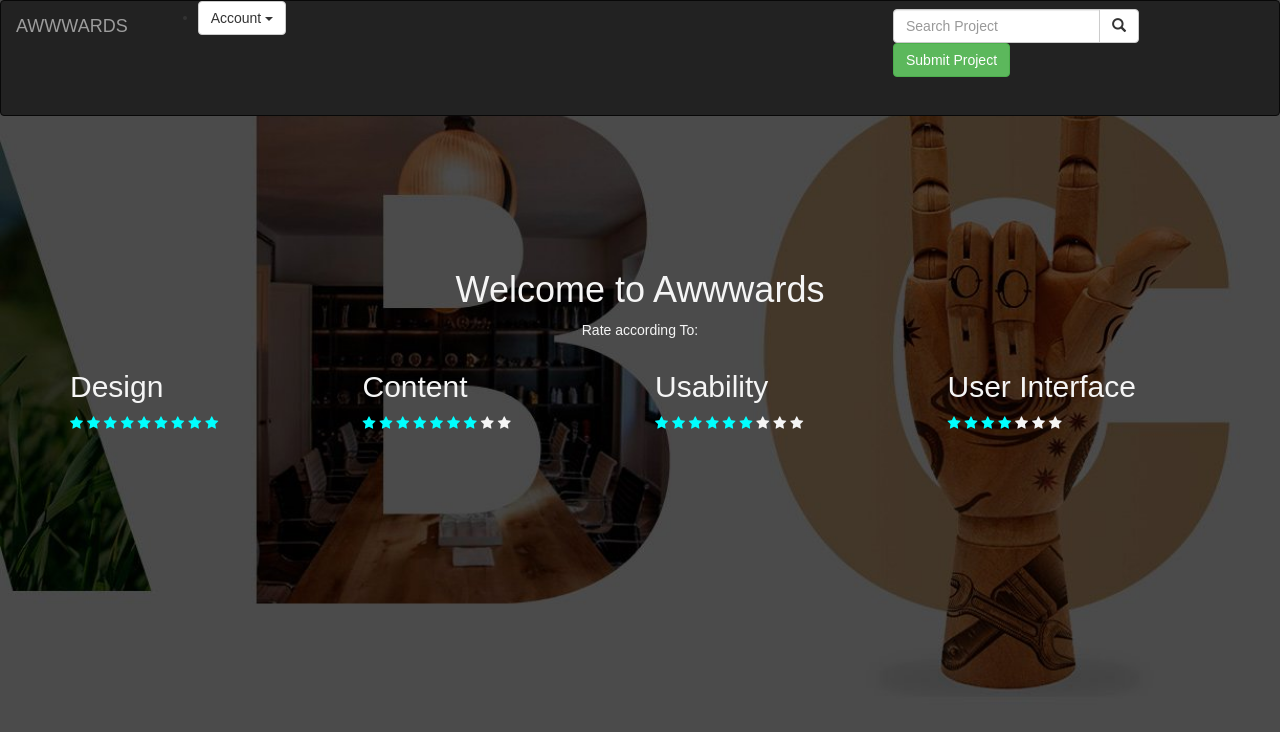
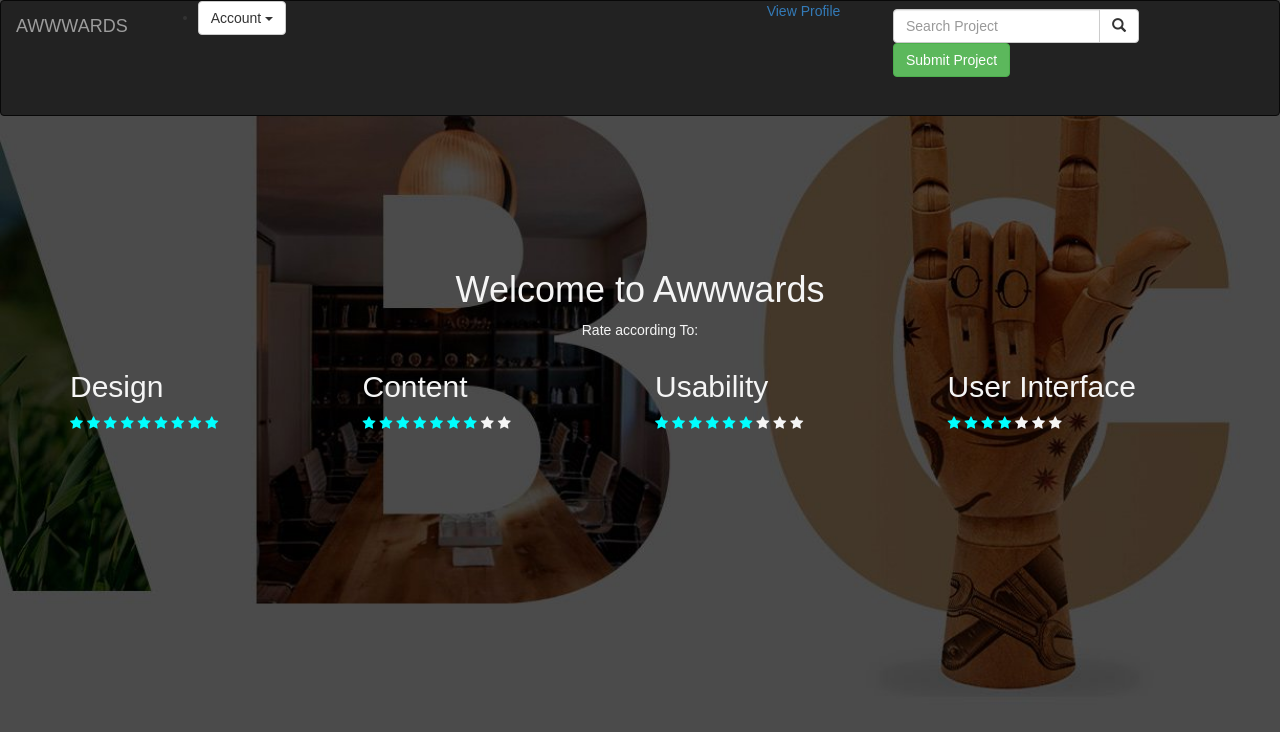
Before and after one commit to Yvonne-Ouma/awwwards, a Django app: page / in a window 1280 px wide. Shown: the top 732 px of the page. Run offline with Django 3.2, Linux system fonts and the light colour scheme; the visitor is signed in with stand-in values (Sample User, id 1); data that the repository does not hold is empty; some libraries are stand-ins or nearby versions; some web fonts are replaced.

Commit message:
made changes

```diff
--- a/gifts/templates/navbar.html
+++ b/gifts/templates/navbar.html
@@ -14,7 +14,7 @@
                 <a class="navbar-brand" href="/">AWWWARDS</a>
 
             </div>
-
+            <a href="{% url 'profile'%}">View Profile</a>
 
             <!-- Adding a search form  -->
             <div class="col-sm-4 col-md-4 navbar-right">
```
